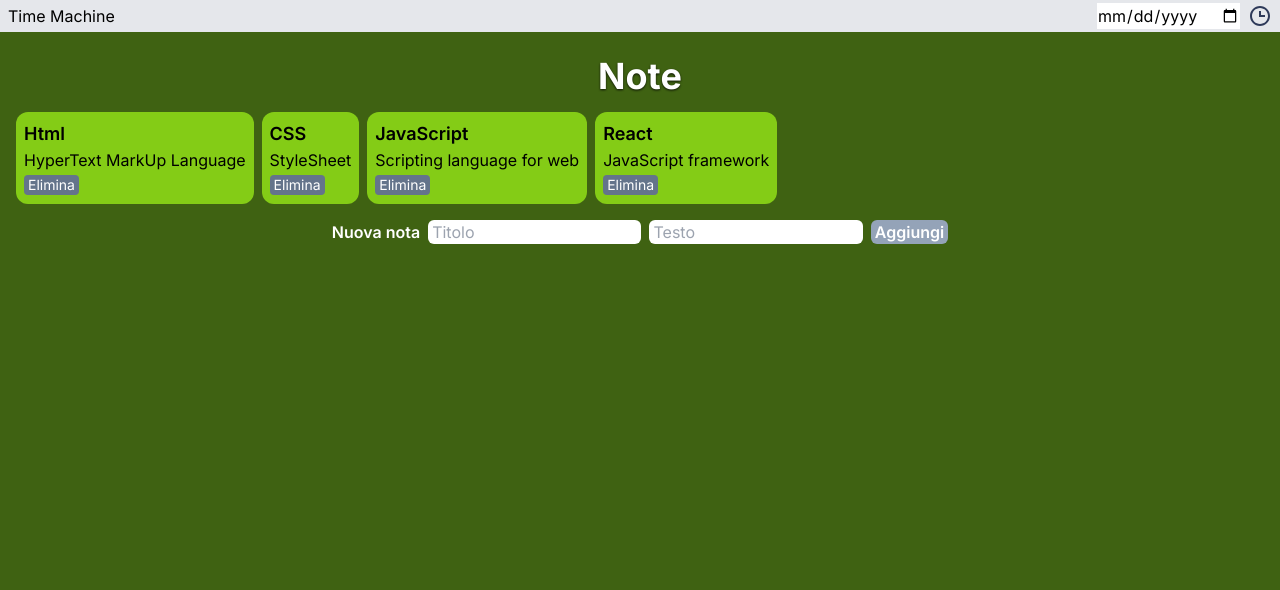
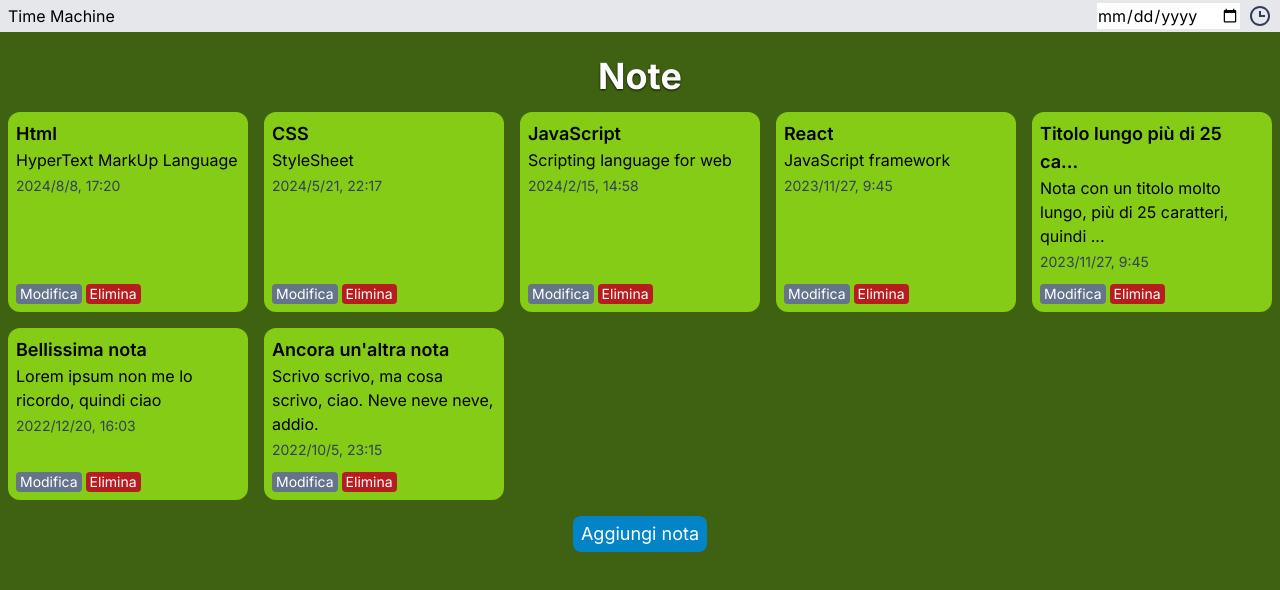
Before and after one commit to ufilme/Semplicemente-Etereo-Luminoso-Fulgido-Immutabile-Eternamente, a Next.js app in the folder src/: page /note in a window 1280 px wide. Shown: the top 590 px of the page. Built offline with nearby package versions, Linux system fonts and the light colour scheme.

Commit message:
add: notes pages

```diff
--- /dev/null
+++ b/src/app/components/NoteItem.tsx
@@ -0,0 +1,32 @@
+import Link from "next/link";
+import note from "@/app/note/notes";
+
+export default function NoteItem(props: { nota:  {
+                                            id: string,
+                                            title: string
+                                            body: string
+                                            date: Date
+                                          }}) {
+
+  let title = props.nota.title;
+  let body = props.nota.body;
+  let id = props.nota.id;
+  let year = props.nota.date.getFullYear();
+  let month = props.nota.date.getMonth() + 1;
+  let day = props.nota.date.getDate();
+  let hours = props.nota.date.getHours();
+  let minutes = String(props.nota.date.getMinutes()).padStart(2, "0");;
+  let editDate = year + "/" + month + "/" + day + ", " + hours + ":" + minutes;
+
+  return (
+    <div className="notes-item relative rounded-xl bg-lime-500 p-2">
+      <h4 className="text-lg font-semibold">{title.length > 25 ? title.substring(0, 25) + "..." : title}</h4>
+      <p className="text-base">{body.length > 60 ? body.substring(0, 60) + "..." : body}</p>
+      <p className="text-sm mt-1 mb-8 text-slate-700">{editDate}</p>
+      <div className="absolute bottom-0 flex gap-1">
+        <Link href={"/note/" + id} className="text-sm text-white mb-2 rounded px-1 bg-slate-500 hover:bg-slate-700" >Modifica</Link>
+        <button onClick={() => null} className="text-sm text-white mb-2 rounded px-1 bg-red-700 hover:bg-red-900" >Elimina</button>
+      </div>
+    </div>
+  )
+}
--- /dev/null
+++ b/src/app/note/[editId]/page.tsx
@@ -0,0 +1,65 @@
+"use client";
+
+import { useState, useRef } from "react";
+import note from "@/app/note/notes"
+
+export default function ModificaNote({ params }: { params: { editId: string } }) {
+  let nota:  {
+    id: string,
+    title: string
+    body: string
+    date: Date
+  } | null;
+
+  nota = null;
+  for (let i in note) {
+    if (note[i].id == params.editId) {
+      nota = note[i];
+    }
+  }
+
+  let b = "Non ci sono note con id " + params.editId;
+  let t = "Nota non trovata";
+  if (nota != null) {
+    t = nota.title;
+    b = nota.body;
+  }
+
+  const [title, setTitle] = useState(t);
+  const titleRef = useRef<HTMLInputElement>(null);
+  const [body, setBody] = useState(b);
+  const bodyRef = useRef<HTMLTextAreaElement>(null);
+
+  function changeTitle () {
+    let t = titleRef.current?.value;
+    if (t != null)
+      setTitle(t);
+  }
+
+  function changeBody () {
+    let b = bodyRef.current?.value;
+    if (b != null)
+      setBody(b);
+  }
+
+  const handleSubmit = (e: React.MouseEvent<HTMLButtonElement, MouseEvent>) => {
+    e.preventDefault();
+
+    if (title && body){
+      let uuid = crypto.randomUUID();
+      const new_nota = {id: uuid, title: title, body: body, date: new Date()};
+      console.log(new_nota);
+    }
+  }
+
+  return <div className="flex flex-col items-center h-full bg-lime-800">
+      <h1 className="pt-6 text-center text-4xl font-bold text-white drop-shadow-[0_1.2px_1.2px_rgba(0,0,0,0.8)]">{"Modifica nota " + params.editId}</h1>
+
+      <form className="h-full mt-8 w-3/5 note-edit flex flex-col rounded-xl bg-lime-500 p-2">
+        <input type="text" onChange={changeTitle} ref={titleRef} className="text-lg font-semibold placeholder-black bg-lime-500" value={title}/>
+        <textarea onChange={changeBody} ref={bodyRef} className="h-full text-base placeholder-black bg-lime-500" value={body}></textarea>
+      </form>
+
+      <button onClick={handleSubmit} className="mt-2 mb-12 rounded-lg text-white bg-sky-600 hover:bg-sky-900 p-1">Salva</button>
+    </div>
+}
--- /dev/null
+++ b/src/app/note/new/page.tsx
@@ -0,0 +1,43 @@
+"use client";
+
+import { useState, useRef } from "react";
+
+export default function CreaNote() {
+  const [title, setTitle] = useState("");
+  const titleRef = useRef<HTMLInputElement>(null);
+  const [body, setBody] = useState("");
+  const bodyRef = useRef<HTMLTextAreaElement>(null);
+
+  function changeTitle () {
+    let t = titleRef.current?.value;
+    if (t != null)
+      setTitle(t);
+  }
+
+  function changeBody () {
+    let b = bodyRef.current?.value;
+    if (b != null)
+      setBody(b);
+  }
+
+  const handleSubmit = (e: React.MouseEvent<HTMLButtonElement, MouseEvent>) => {
+    e.preventDefault();
+
+    if (title && body){
+      let uuid = crypto.randomUUID();
+      const new_nota = {id: uuid, title: title, body: body, date: new Date()};
+      console.log(new_nota);
+    }
+  }
+
+  return <div className="flex flex-col items-center h-full bg-lime-800">
+      <h1 className="pt-6 text-center text-4xl font-bold text-white drop-shadow-[0_1.2px_1.2px_rgba(0,0,0,0.8)]">Crea nota</h1>
+
+      <form className="h-full mt-8 w-3/5 note-edit flex flex-col rounded-xl bg-lime-500 p-2">
+        <input type="text" onChange={changeTitle} ref={titleRef} placeholder="Titolo" className="text-lg font-semibold placeholder-black bg-lime-500" value={title}/>
+        <textarea onChange={changeBody} ref={bodyRef} placeholder="Scrivi qualcosa..." className="h-full text-base placeholder-black bg-lime-500" value={body}></textarea>
+      </form>
+
+      <button onClick={handleSubmit} className="mt-2 mb-12 rounded-lg text-white bg-sky-600 hover:bg-sky-900 p-1">Salva</button>
+    </div>
+}
--- /dev/null
+++ b/src/app/note/notes.tsx
@@ -0,0 +1,47 @@
+//dummy data
+const data = [
+  {
+    id: "0",
+    title: "Html",
+    body: "HyperText MarkUp Language",
+    date: new Date(2024, 7, 8, 17, 20)
+  },
+  {
+    id: "1",
+    title: "CSS",
+    body: "StyleSheet",
+    date: new Date(2024, 4, 21, 22, 17)
+  },
+  {
+    id: "2",
+    title: "JavaScript",
+    body: "Scripting language for web",
+    date: new Date(2024, 1, 15, 14, 58)
+  },
+  {
+    id: "3",
+    title: "React",
+    body: "JavaScript framework",
+    date: new Date(2023, 10, 27, 9, 45)
+  },
+  {
+    id: "4",
+    title: "Titolo lungo più di 25 caratteri",
+    body: "Nota con un titolo molto lungo, più di 25 caratteri, quindi viene tagliato nell'anteprima. Nota con un titolo molto lungo, più di 25 caratteri, quindi viene tagliato nell'anteprima. Nota con un titolo molto lungo, più di 25 caratteri, quindi viene tagliato nell'anteprima. Nota con un titolo molto lungo, più di 25 caratteri, quindi viene tagliato nell'anteprima. Nota con un titolo molto lungo, più di 25 caratteri, quindi viene tagliato nell'anteprima.",
+    date: new Date(2023, 10, 27, 9, 45)
+  },
+  {
+    id: "5",
+    title: "Bellissima nota",
+    body: "Lorem ipsum non me lo ricordo, quindi ciao",
+    date: new Date(2022, 11, 20, 16, 3)
+  },
+  {
+    id: "6",
+    title: "Ancora un'altra nota",
+    body: "Scrivo scrivo, ma cosa scrivo, ciao. Neve neve neve, addio.",
+    date: new Date(2022, 9, 5, 23, 15)
+  }
+];
+
+export default data;
--- a/src/app/note/page.tsx
+++ b/src/app/note/page.tsx
@@ -1,72 +1,24 @@
 "use client";
 
+import Link from "next/link";
+
+import NoteItem from "@/app/components/NoteItem";
 import "../global.css";
 import { useState } from "react";
+import { Dispatch, SetStateAction } from "react";
+
+import notePlaceholder from "@/app/note/notes"
 
 export default function Note() {
-  const [title, setTitle] = useState("");
-  const [des, setDes] = useState("");
-  const [notes, setNotes] = useState(data);
-  const [count, setCount] = useState(4);
-
-  function remove(id: number) {
-    setNotes(notes.filter((e) => e.key !== id));
-  }
-
-  function handle() {
-    if (!title || !des) {
-      window.alert("Incomplete input");
-      return;
-    }
-    setNotes([...notes, { key: count, title: title, des: des }]);
-    setCount(count + 1);
-    setTitle("");
-    setDes("");
-    console.log(notes);
-  }
+  const [note, setNote] = useState(notePlaceholder);
 
   return <div className="flex flex-col h-full bg-lime-800">
       <h1 className="pt-6 text-center text-4xl font-bold text-white drop-shadow-[0_1.2px_1.2px_rgba(0,0,0,0.8)]">Note</h1>
 
-      <div className="notes flex flex-row flex-wrap gap-2 justify-start m-4">
-        {notes.map((e) => (
-          <div className="notes-item rounded-xl bg-lime-500 p-2">
-            <div>
-              <h4 className="text-lg font-semibold">{e.title}</h4>
-              <p className="text-base">{e.des}</p>
-            </div>
-            <button className="text-sm text-white rounded px-1 bg-slate-500 hover:bg-slate-900" onClick={() => remove(e.key)}>Elimina</button>
-          </div>
-        ))}
+      <div className="notes-container mx-2 mt-4 grid grid-cols-5 gap-4">
+        {note.map((nota) => <NoteItem nota={nota} key={nota.id} />)}
       </div>
 
-      <div className="add flex flex-row gap-2 justify-center">
-        <h3 className="text-white font-semibold">Nuova nota</h3>
-        <input type="text" id="title" placeholder="Titolo" value={title} className="rounded-md px-1 w-1/6"
-          onChange={(e) => setTitle(e.target.value)}></input>
-        <input type="text" id="description" placeholder="Testo" value={des} className="rounded-md px-1 w-1/6"
-          onChange={(e) => {setDes(e.target.value);}}></input>
-        <button className="text-white font-semibold rounded-md px-1 bg-slate-400 hover:bg-slate-500" type="submit" onClick={handle}>Aggiungi</button>
-      </div>
+      <Link href="/note/new" className="text-lg text-white rounded-lg mx-auto my-4 px-2 py-1 bg-sky-600 hover:bg-sky-900">Aggiungi nota</Link>
     </div>
 }
-
-//dummy data
-const data = [
-  {
-    key: 0,
-    title: "Html",
-    des: "HyperText MarkUp Language",
-  },
-  { key: 1, title: "CSS", des: "StyleSheet" },
-  {
-    key: 2,
-    title: "JavaScript",
-    des: "Scripting language for web",
-  },
-  {
-    key: 3,
-    title: "React",
-    des: "JavaScript framework",
-  },
-];
```
